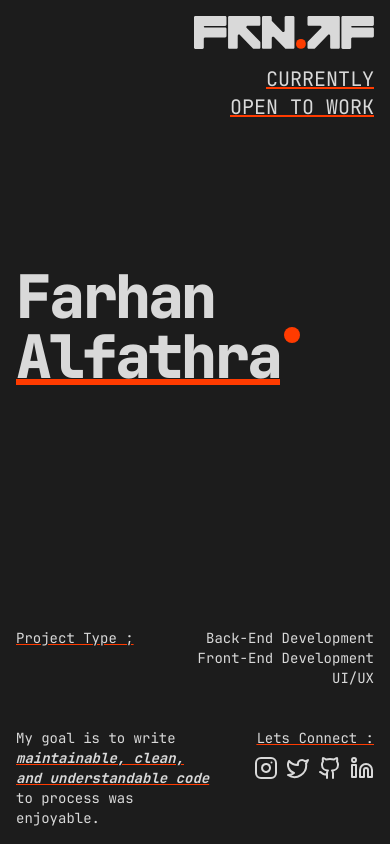
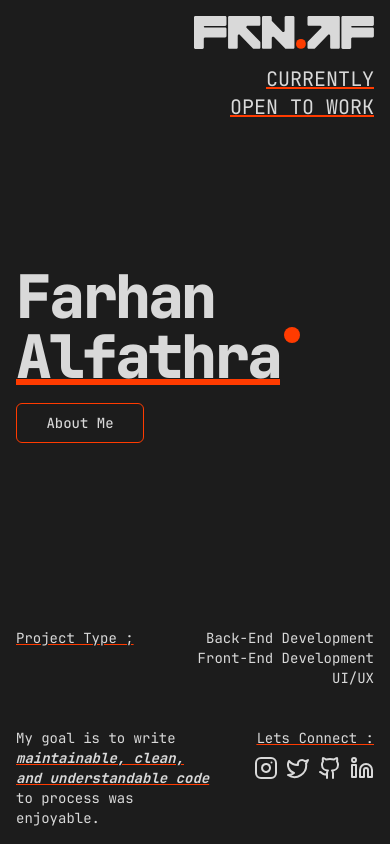
Before and after one commit to frn-af/portfolio, a Next.js app: page / in a window 390 px wide. Built offline with nearby package versions, Linux system fonts and the light colour scheme.

Commit message:
ui:add about button on phone device

```diff
--- a/src/app/contact/page.tsx
+++ b/src/app/contact/page.tsx
@@ -55,7 +55,7 @@ export default function Contact() {
               my location:
             </h4>
             <h3 className="md:text-xl mt-2">
-              I&apos;am currently based in Padang, West Sumatra, Indonesia
+              Currently based in Padang, West Sumatra, Indonesia
             </h3>
           </div>
           <div className="w-1/2 gap-4">
--- a/src/app/page.tsx
+++ b/src/app/page.tsx
@@ -2,6 +2,7 @@ import Header from "@/components/header";
 import Link from "next/link";
 import { Github, Instagram, Linkedin, Twitter } from "lucide-react";
 import MaxWidthWrapper from "@/components/ui/max-width-wrapper";
+import { Button } from "@/components/ui/button";
 
 export default function Home() {
 
@@ -18,6 +19,9 @@ export default function Home() {
             </h1>
             <div className="w-4 h-4 md:w-8 md:h-8 bg-primary rounded-full ml-1"></div>
           </div>
+          <Link href="/about" aria-label="about">
+            <Button variant="outline" className="md:hidden font-heading capitalize mt-4 w-32">about me</Button>
+          </Link>
         </div>
         <div className="w-full text-sm">
           <div className="md:w-[85%] md:flex justify-between">
```
